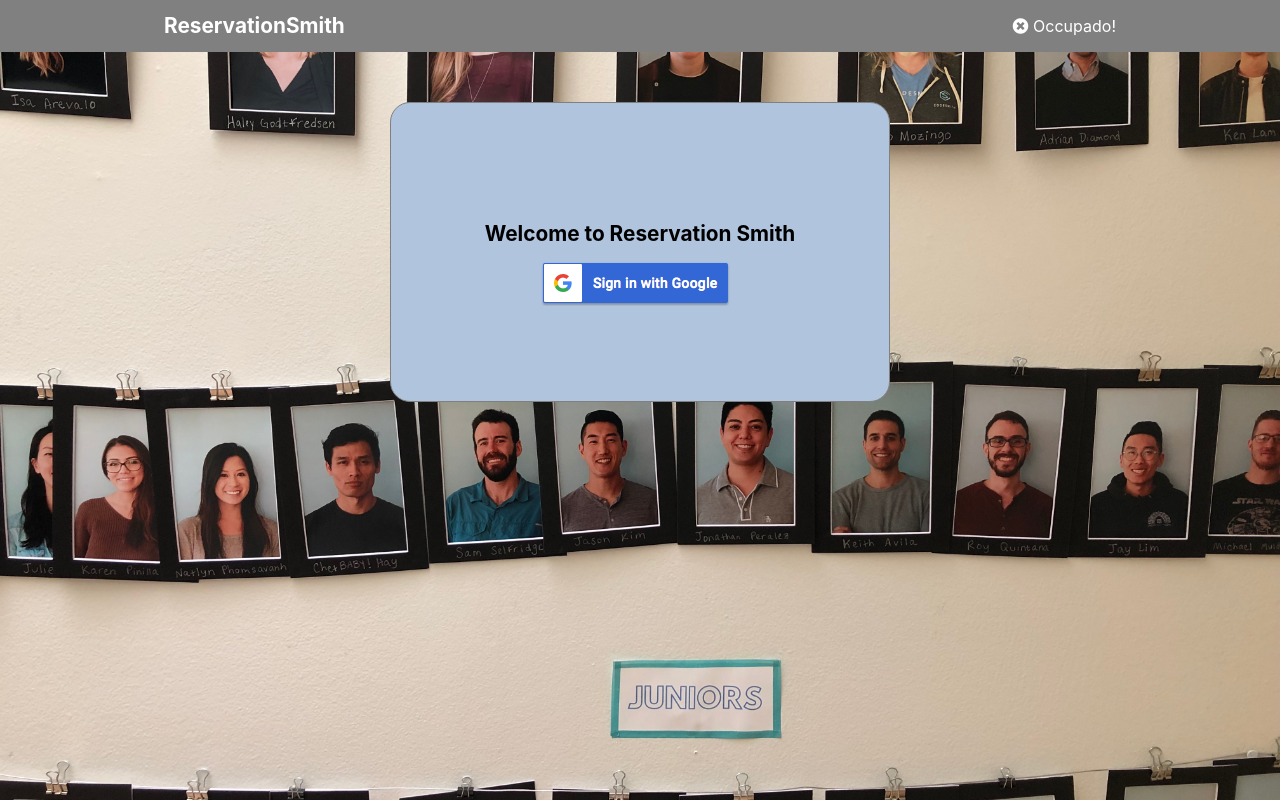
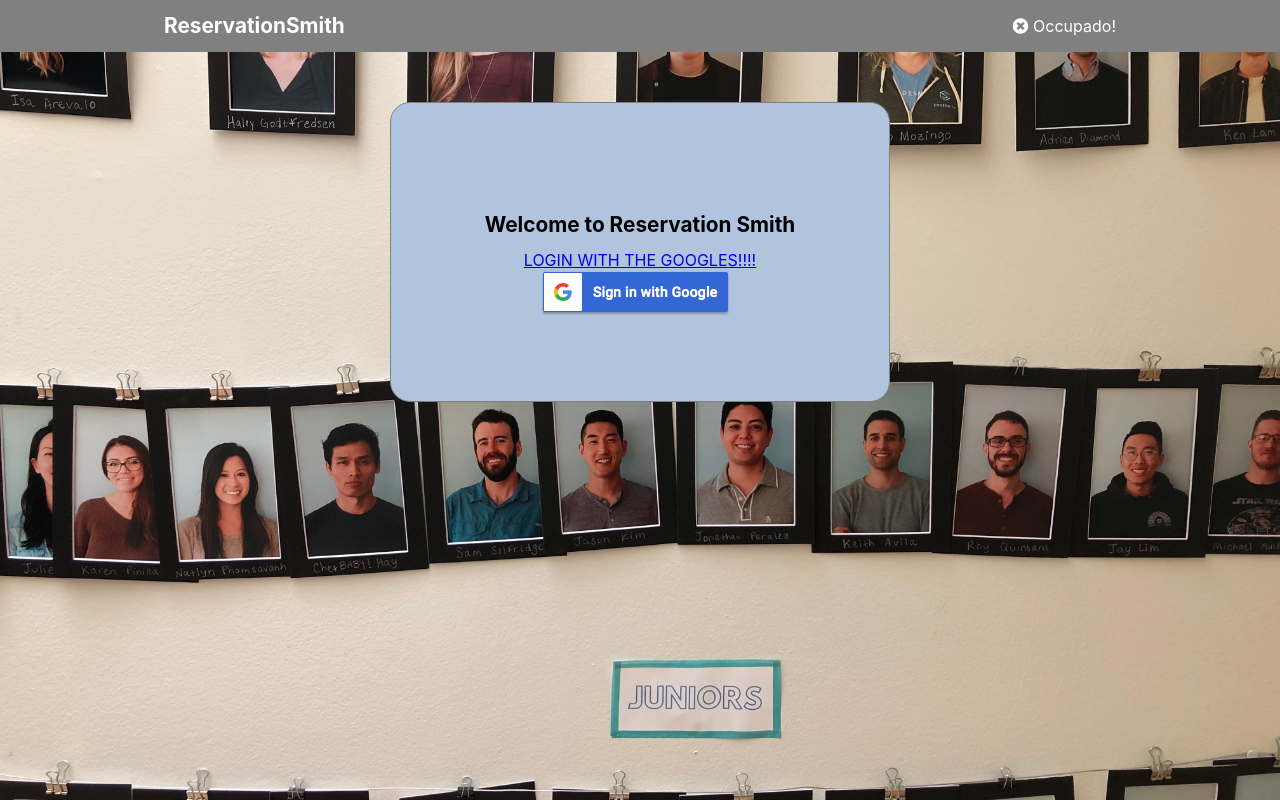
Before and after one commit to sselfridge/reservation, a React (Create React App) app: page / in a window 1280 px wide. Built offline with nearby package versions, Linux system fonts and the light colour scheme.

Commit message:
added link

```diff
--- a/src/Containers/SignupContainer.js
+++ b/src/Containers/SignupContainer.js
@@ -10,6 +10,7 @@
   return (
     <div className="container">
       <h1>Welcome to Reservation Smith</h1>
+      <a href="/auth/google">LOGIN WITH THE GOOGLES!!!!</a>
       <input type="button" className="loginButton" />
     </div>
   );
```
